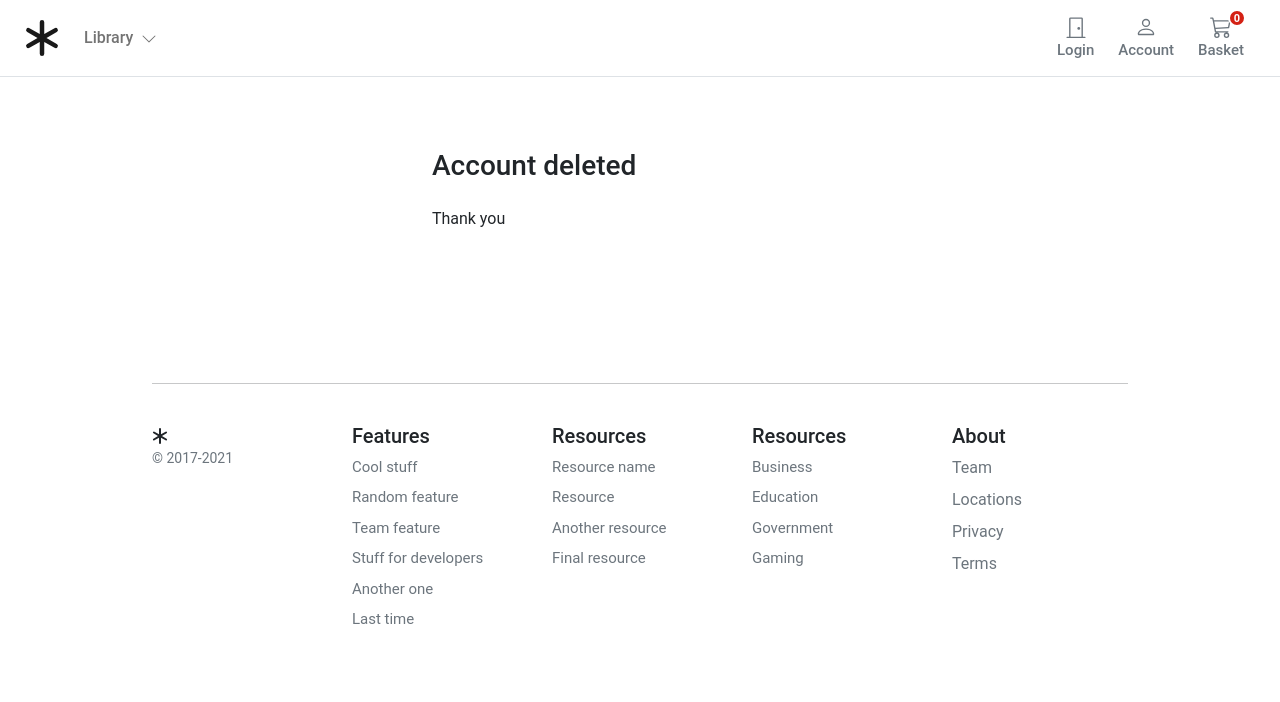
After one commit to muhameddadel/django_booksotre, a Django app: page /account/profile/delete_cofirm/ in a window 1280 px wide. The commit adds this page. Shown: the top 702 px of the page. Run offline with Django 4.2, Linux system fonts and the light colour scheme; data that the repository does not hold is empty.

Commit message:
delete user

```diff
--- a/account/urls.py
+++ b/account/urls.py
@@ -1,5 +1,6 @@
 from django.contrib.auth import views
 from django.urls import path
+from django.views.generic import TemplateView
 
 from .forms import *
 from .views import *
@@ -13,4 +14,6 @@ urlpatterns = [
     path('activate/<slug:uidb64>/<slug:token>', account_activate, name='activate'),
     path('dashboard/', dashboard, name='dashboard'),
     path('profile/edit/', edit_details, name='edit_details'),
+    path('profile/delete_user/', delete_user, name='delete_user'),
+    path('profile/delete_cofirm/', TemplateView.as_view(template_name='account/user/delete_confirm.html'), name='delete_confirmation'),
 ]
--- a/project/urls.py
+++ b/project/urls.py
@@ -5,8 +5,8 @@ from django.urls import include, path
 
 urlpatterns = [
     path('admin/', admin.site.urls),
+    path('basket/', include('basket.urls', namespace='basket')),
     path('', include('store.urls', namespace='store')),
-    path('basket/', include('basket.urls', namespace='basket')),
     path('account/', include('account.urls', namespace='account')),
 ]
 
--- /dev/null
+++ b/templates/account/user/delete_confirm.html
@@ -0,0 +1,24 @@
+{% extends "../../store/base.html" %}
+{% block title %}Log-in{% endblock %}
+{% block content %}
+
+<div class="container-fluid">
+    <div class="row no-gutter">
+        <div class="col-md-12">
+            <div class="login d-flex align-items-center py-5">
+                <div class="container">
+                    <div class="row">
+                        <div class="col-12 col-lg-6 mx-auto">
+                            <div class="p-4">
+                                <h3 class="mb-4">Account deleted</h3>
+                                <p>Thank you</p>
+                            </div>
+                        </div>
+                    </div>
+                </div>
+            </div>
+        </div>
+    </div>
+</div>
+
+{% endblock %}
--- a/templates/store/base.html
+++ b/templates/store/base.html
@@ -88,7 +88,7 @@
                     {% endif %}
 
 
-                    <a type="button" role="button" href="#"
+                    <a type="button" role="button" href="{% url 'account:dashboard' %}"
                         class="btn btn-outline-secondary border-0 basket-btn">
                         <div>
                             <svg xmlns="http://www.w3.org/2000/svg" width="22" height="22" fill="currentColor"
```
Also changed, not shown: account/views.py (+8 -0 lines), templates/account/user/edit_details.html (+8 -0 lines), db.sqlite3.
